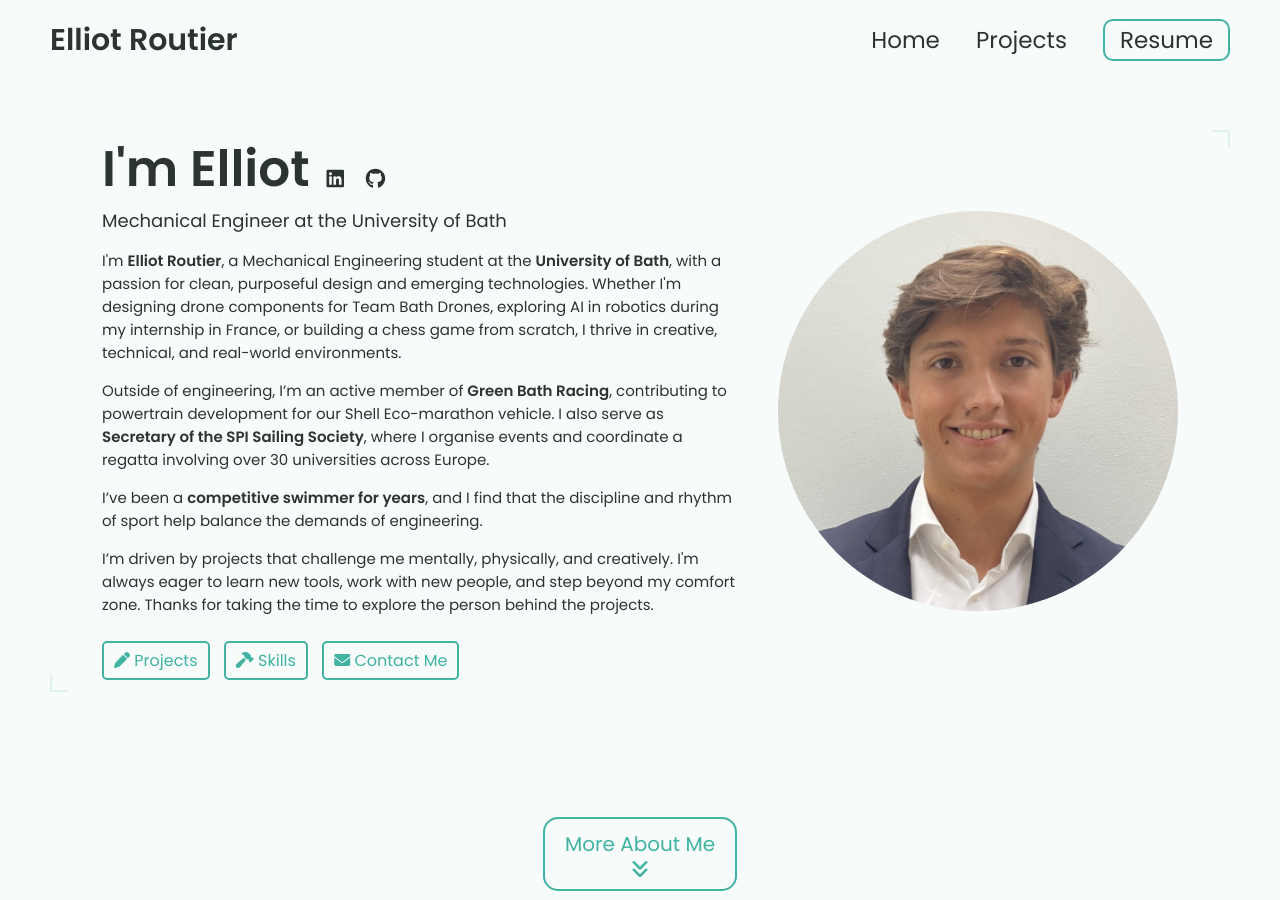
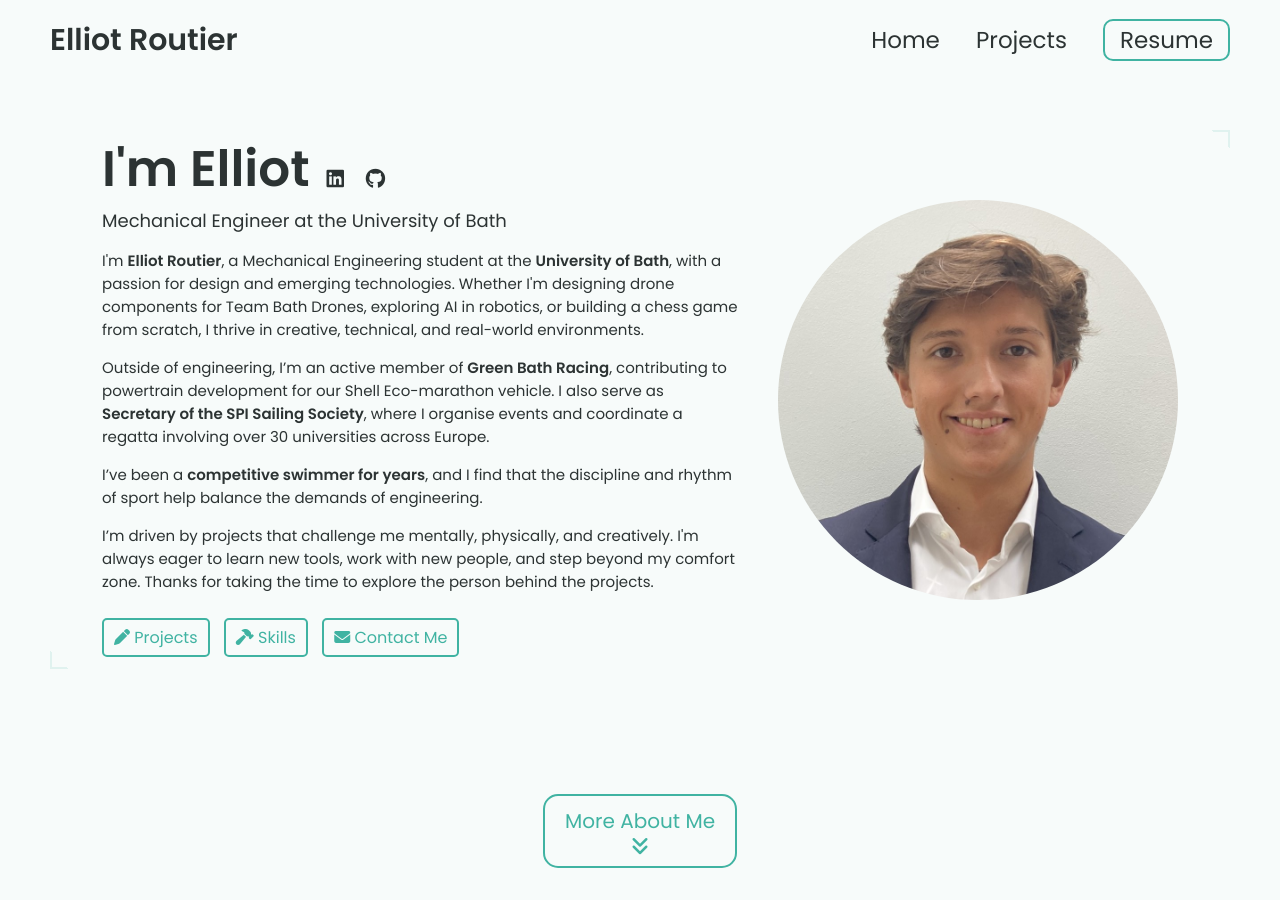
Before and after one commit to elliotroutier/elliot_portfolio, a Jekyll site: the page built from index.html, in a window 1280 px wide and 900 px high. Built offline with Jekyll 4.4.1, drawn with Linux system fonts in a browser that asks for light colours.

Commit message:
Update _config.yml

```diff
--- a/_config.yml
+++ b/_config.yml
@@ -16,7 +16,7 @@ title: Elliot Routier's Portfolio # This is what shows up in the tab of the brow
 name: Elliot Routier
 headline: Mechanical Engineer at the University of Bath
 description: >
-  <p>I'm <strong>Elliot Routier</strong>, a Mechanical Engineering student at the <strong>University of Bath</strong>, with a passion for clean, purposeful design and emerging technologies. Whether I'm designing drone components for Team Bath Drones, exploring AI in robotics during my internship in France, or building a chess game from scratch, I thrive in creative, technical, and real-world environments.</p>
+  <p>I'm <strong>Elliot Routier</strong>, a Mechanical Engineering student at the <strong>University of Bath</strong>, with a passion for design and emerging technologies. Whether I'm designing drone components for Team Bath Drones, exploring AI in robotics, or building a chess game from scratch, I thrive in creative, technical, and real-world environments.</p>
 
   <p>Outside of engineering, I’m an active member of <strong>Green Bath Racing</strong>, contributing to powertrain development for our Shell Eco-marathon vehicle. I also serve as <strong>Secretary of the SPI Sailing Society</strong>, where I organise events and coordinate a regatta involving over 30 universities across Europe.</p>
 
```
